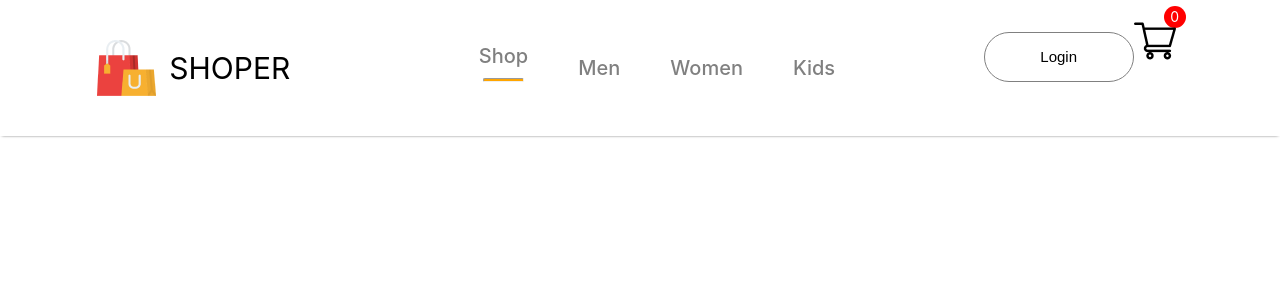
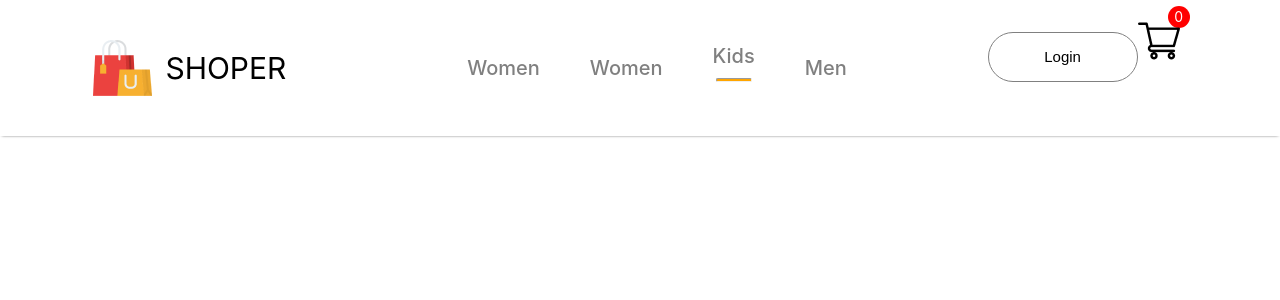
Before and after one commit to m-fadi/E-commerce, a React (Create React App) app: page / in a window 1280 px wide. Both pictures are taken after a click on the item "Kids". Shown: the top 300 px of the page. Built offline with nearby package versions, Linux system fonts and the light colour scheme.

Commit message:
add state to menu items

```diff
--- a/src/components/Navbar/Navbar.jsx
+++ b/src/components/Navbar/Navbar.jsx
@@ -1,9 +1,13 @@
-import React from "react";
+import { useState } from "react";
 import "./Navbar.css";
 import logo from "../assest/images/logo.png";
 import cart_icon from "../assest/images/cart_icon.png";
 
 function Navbar() {
+    const [menu,setMenu]=useState("shop")
+
+
+
     return (
         <div className="navbar">
             <div className="nav-logo">
@@ -11,22 +15,18 @@ function Navbar() {
                 <p>SHOPER</p>
             </div>
             <ul className="nav-menu">
-                <li>
-                    Shop
-                    <hr/>
+                <li onClick={()=>setMenu("shop")}>
+                    Women{menu === "shop" ? <hr /> : <></>}
                 </li>
-                <li>
-                    Men
-
+                <li onClick={()=>setMenu("women")}>
+                    Women{menu === "women" ? <hr /> : <></>}
                 </li>
-                <li>
-                    Women
+                <li onClick={()=>setMenu("men")}>
+                    Kids{menu === "men" ? <hr /> : <></>}
                 </li>
-                <li>
-                    Kids
-
+                <li onClick={()=>setMenu("kids")}>
+                    Men{menu === "kids" ? <hr /> : <></>}
                 </li>
-
             </ul>
             <div className="nav-login-cart">
                 <button>Login</button>
```
